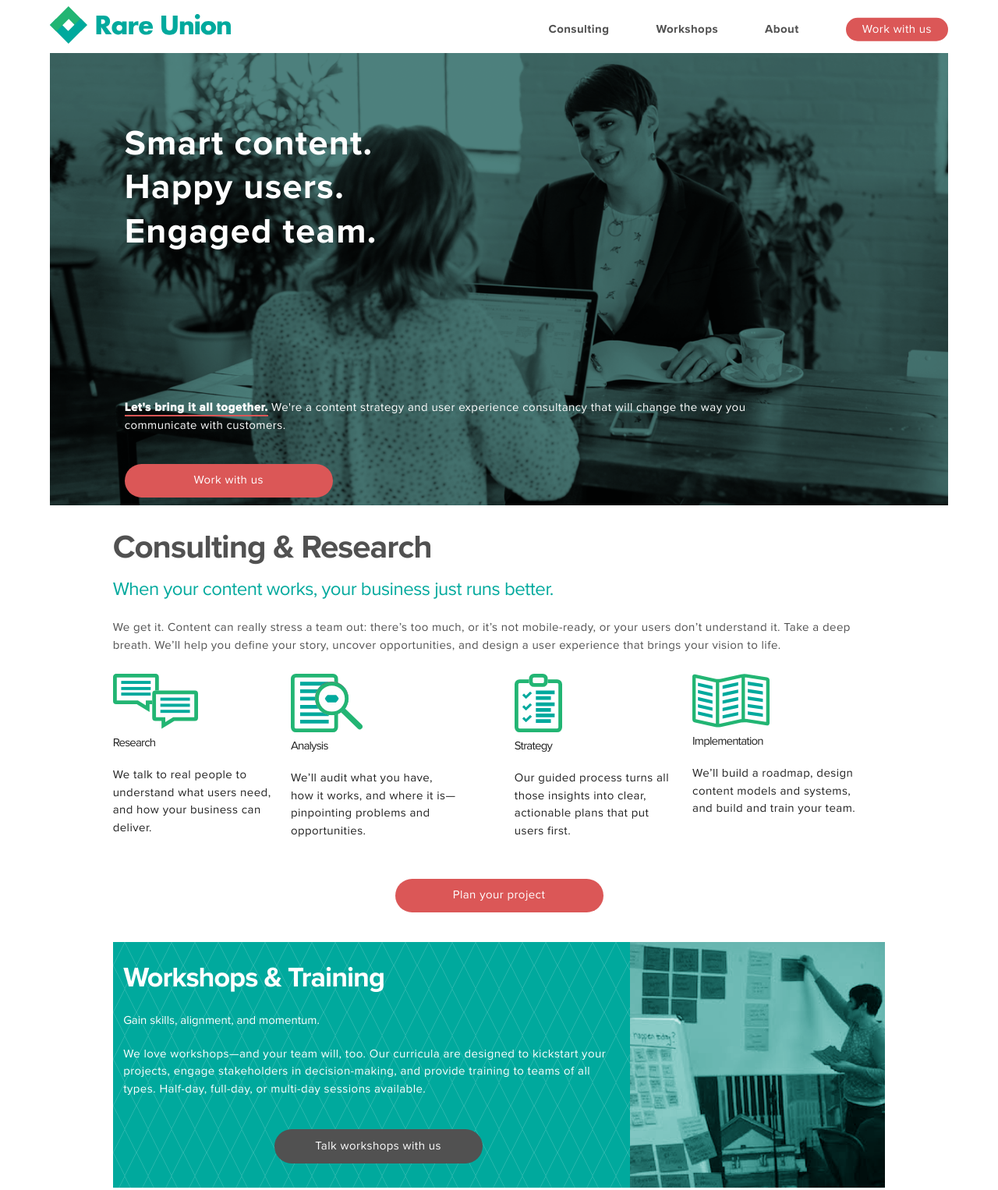
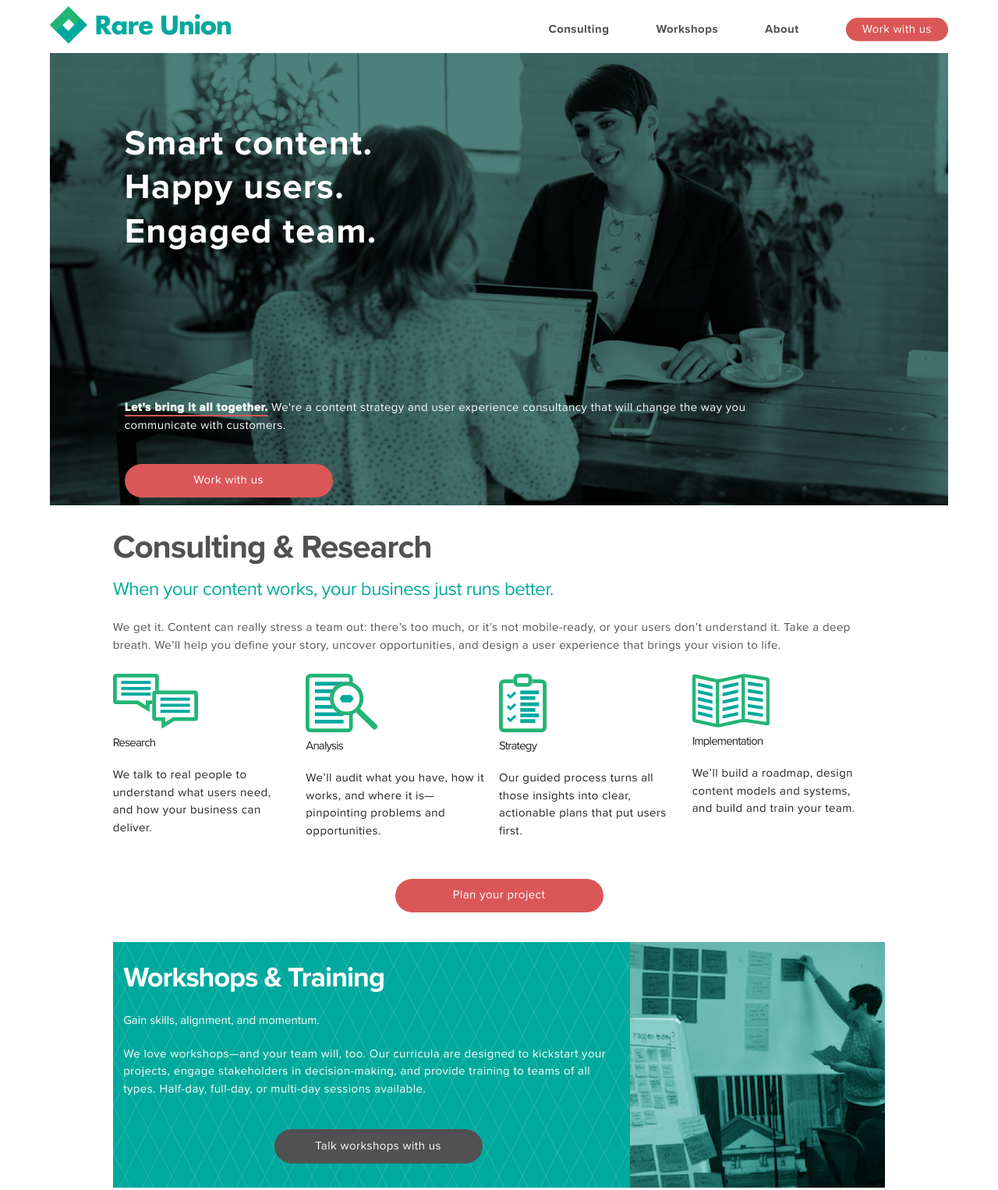
Before and after one commit to sarawb/sarawb.github.io, a Jekyll site: the page built from index.html, in a window 1280 px wide. Shown: the whole page at 78% size. Built offline with Jekyll 4.4.1, drawn with Linux system fonts in a browser that asks for light colours; nearby versions of some CDN libraries; some web fonts are replaced.

Commit message:
Fix width of consulting areas

```diff
--- a/_sass/_rare_union.scss
+++ b/_sass/_rare_union.scss
@@ -381,6 +381,15 @@ nav a:hover {
     margin-bottom: 0em;
   }
 
+  .consulting-areas-wrapper.six.columns {
+    margin-left: 0px;
+    width: 50%;
+  }
+
+  .consulting-areas-wrapper > .consulting-areas.six.columns {
+    width: 50%;
+  }
+
 }
 
 /* Larger than desktop */
```
